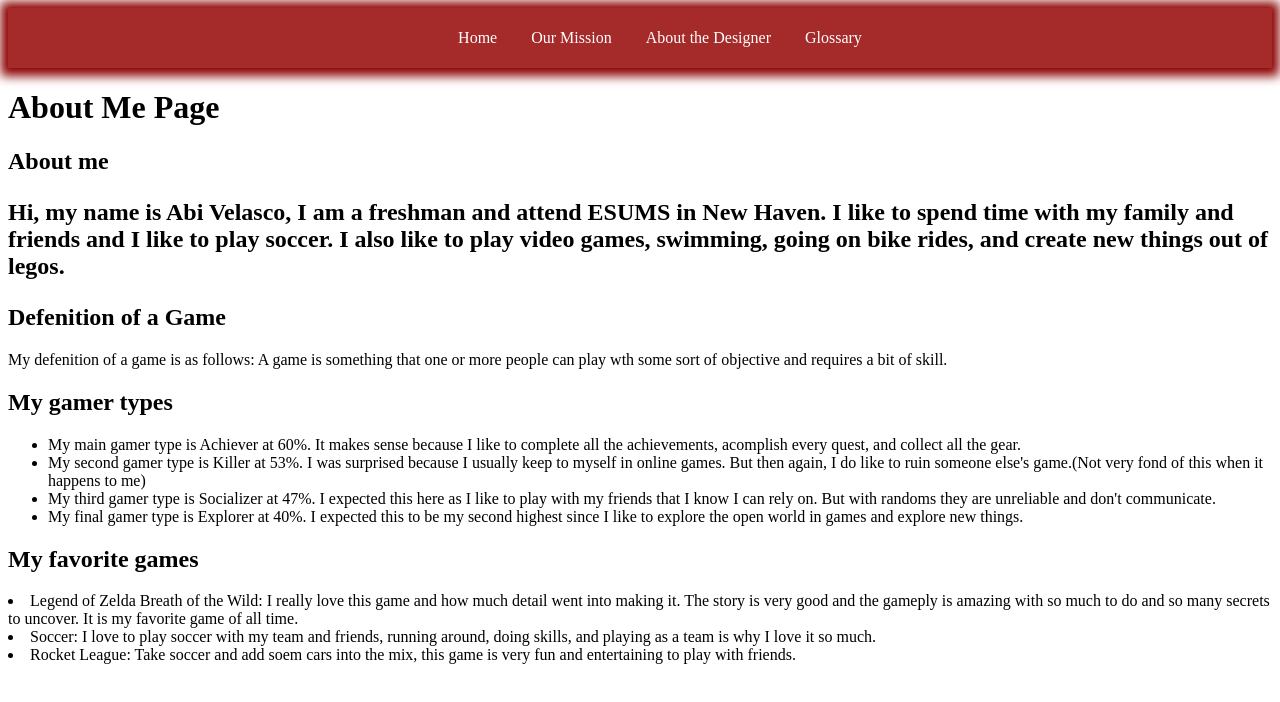
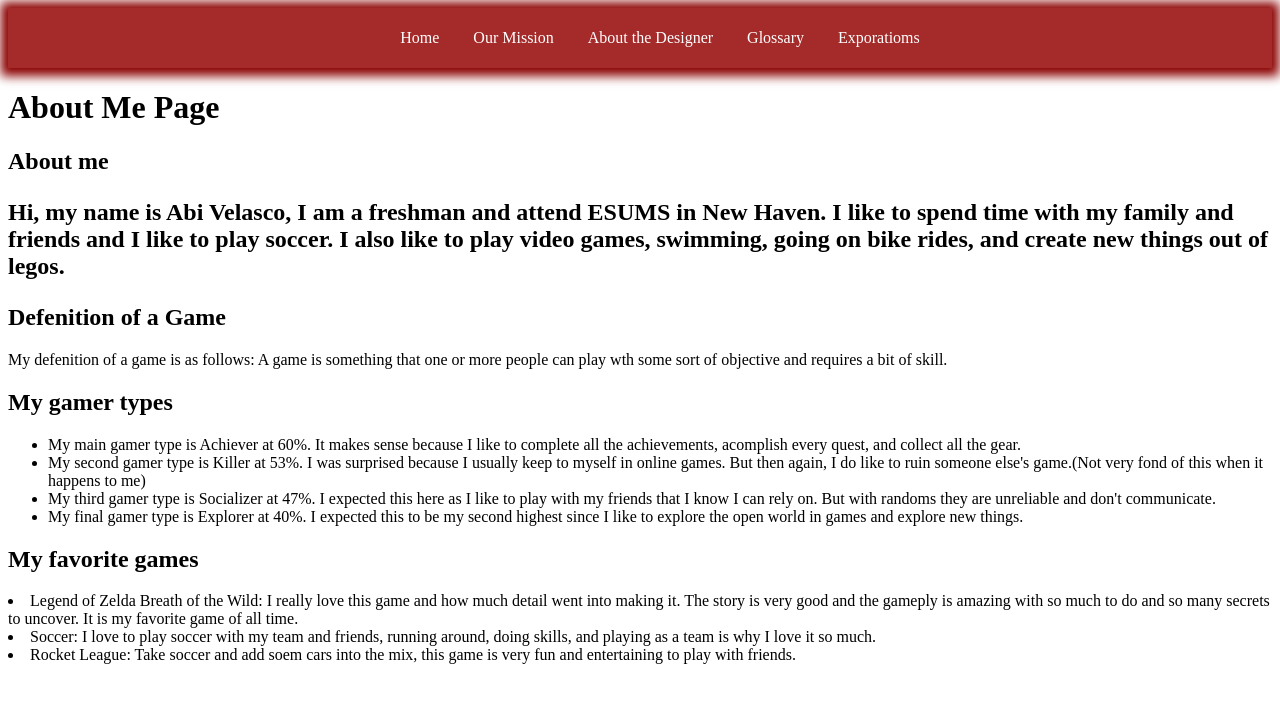
Before and after one commit to Abidola-Velasco/Game, a plain HTML site: page about.html in a window 1280 px wide. Drawn offline with Linux system fonts and the light colour scheme.

Commit message:
Update about.html

```diff
--- a/about.html
+++ b/about.html
@@ -6,6 +6,7 @@
     <li> <a href="mission.html">Our Mission</a> </li>
     <li> <a href="about.html">About the Designer</a> </li>
     <li> <a href="glossary.html">Glossary</a> </li>
+    <li> <a href="explorations.html">Exporatioms</a> </li>
   </ul>
 </nav>
 
```
